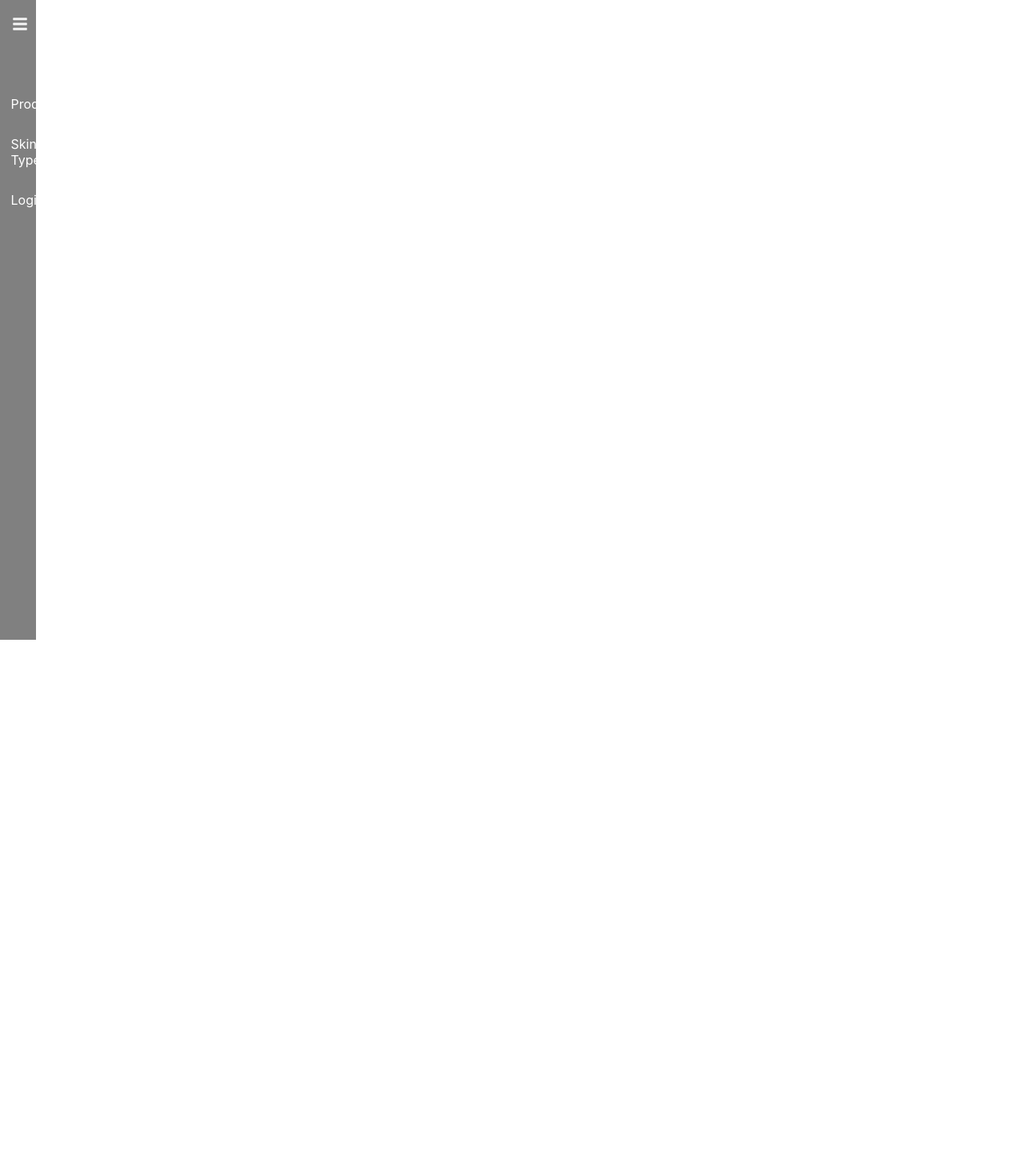
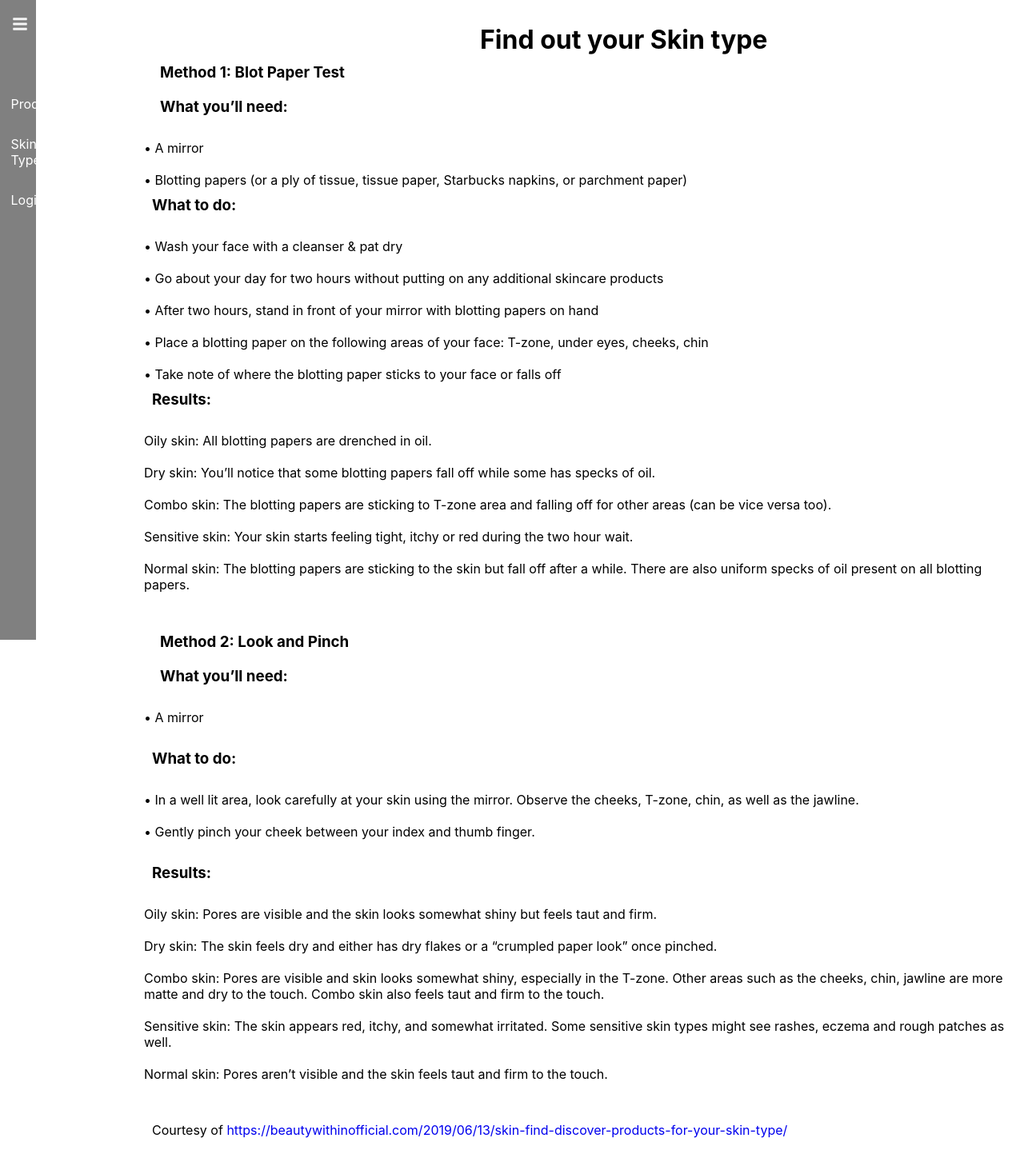
Before and after one commit to einpenguino/mernilicious-FE, a React (Create React App) app in the folder client/: page /HowToKnowYourSkinType in a window 1280 px wide. Shown: the whole page at 80% size. Before the commit the page ends 800 px from the top, so only its background shows below. Built offline with nearby package versions, Linux system fonts and the light colour scheme.

Commit message:
Add Homepage

```diff
--- a/client/package.json
+++ b/client/package.json
@@ -41,7 +41,9 @@
       "last 1 firefox version",
       "last 1 safari version"
     ]
-  }
+  },
+
+  "proxy":"http://localhost:5000"
 
 
 }
--- a/client/src/App.css
+++ b/client/src/App.css
@@ -409,6 +409,47 @@ rect{
       margin-top: -10px;
 }
 
+.Title{
+
+  margin-left: 600px;
+  margin-top: 30px;
+
+}
+
+.Title-1{
+      margin-left: 200px;
+      margin-top: 10px;
+}
+
+.list-1 {
+  margin-left: 180px;
+  margin-top: 30px;
+}
+
+
+.Title-2 {
+  margin-left: 180px;
+  padding:10px;
+  width: 300px;
+}
+
+.list-2 {
+  margin-left: 180px;
+}
+
+.Courtesy {
+  margin-left: 180px;
+  padding: 10px;
+}
+
+.Home-Title {
+
+  margin-left: 600px;
+  margin-top: 250px;
+  padding:20px;
+
+}
+
 /* Responsive layout - when the screen is less than 600px wide, make the two columns stack on top of each other instead of next to each other */
 @media screen and (max-width: 600px) {
 
--- a/client/src/Home.js
+++ b/client/src/Home.js
@@ -2,21 +2,21 @@ import logo from './logo.svg';
 import './App.css';
 import React, { useEffect, useState } from 'react';
 import NavBar from './NavBar';
-
+import {Link,useNavigate,useLocation} from 'react-router-dom';
 
 function Home() {
 
 
   return (
-    <div className="Home">
-      <header className="Home-header">
-
-       <div>
-        <h1></h1>
-       </div>
-
-      </header>
-    </div>
+    <div>
+      <div className="Home-Title">
+        <h1>Skin Mixology</h1>
+      </div>
+     <div className = "Title-1">
+          <p>A place for you to curate your own skincare regime base on your skin goal , using various products , across various skincare brands </p><br></br>
+          <p>But the most important step to building your skincare is to know you skintype. <Link to="/HowToKnowYourSkinType">Find out your skintype</Link></p><br></br>
+   </div>
+   </div>
   );
 }
 
--- a/client/src/HowToKnowYourSkinType.js
+++ b/client/src/HowToKnowYourSkinType.js
@@ -9,7 +9,78 @@ function HowToKnowYourSkinType() {
 
   return (
     <div>
-    <h1>Hi</h1>
+      <div className="Title">
+        <h1> Find out your Skin type</h1>
+      </div>
+     <div className = "Title-1">
+          <h3> Method 1: Blot Paper Test</h3><br></br>
+          <h3>What you’ll need:</h3>
+   </div>
+
+   <div className = "list-1">
+      • A mirror <br></br> <br></br>
+      • Blotting papers (or a ply of tissue, tissue paper, Starbucks napkins, or parchment paper)
+    </div>
+
+    <div className = "Title-2">
+        <h3> What to do:</h3><br></br>
+   </div>
+
+    <div className="list-2">
+          •	Wash your face with a cleanser & pat dry <br></br><br></br>
+          •	Go about your day for two hours without putting on any additional skincare products <br></br><br></br>
+          •	After two hours, stand in front of your mirror with blotting papers on hand<br></br><br></br>
+          •	Place a blotting paper on the following areas of your face: T-zone, under eyes, cheeks, chin<br></br><br></br>
+          •	Take note of where the blotting paper sticks to your face or falls off<br></br>
+    </div>
+
+    <div className = "Title-2">
+        <h3>Results:</h3><br></br>
+   </div>
+        <div className="list-2">
+          Oily skin: All blotting papers are drenched in oil.<br></br><br></br>
+          Dry skin: You’ll notice that some blotting papers fall off while some has specks of oil.<br></br><br></br>
+          Combo skin: The blotting papers are sticking to T-zone area and falling off for other areas (can be vice versa too).<br></br><br></br>
+          Sensitive skin: Your skin starts feeling tight, itchy or red during the two hour wait.<br></br><br></br>
+          Normal skin: The blotting papers are sticking to the skin but fall off after a while. There are also uniform specks of oil present on all blotting papers.<br></br><br></br>
+    </div>
+         <br></br>
+
+
+       <div className = "Title-1">
+          <h3> Method 2: Look and Pinch</h3><br></br>
+          <h3>What you’ll need:</h3>
+   </div>
+
+   <div className = "list-1">
+      • A mirror <br></br> <br></br>
+    </div>
+
+    <div className = "Title-2">
+        <h3> What to do:</h3><br></br>
+   </div>
+
+    <div className="list-2">
+         •	In a well lit area, look carefully at your skin using the mirror. Observe the cheeks, T-zone, chin, as well as the jawline.<br></br><br></br>
+         •	Gently pinch your cheek between your index and thumb finger.<br></br><br></br>
+    </div>
+
+    <div className = "Title-2">
+        <h3>Results:</h3><br></br>
+   </div>
+        <div className="list-2">
+          Oily skin: Pores are visible and the skin looks somewhat shiny but feels taut and firm.<br></br><br></br>
+          Dry skin: The skin feels dry and either has dry flakes or a “crumpled paper look” once pinched.<br></br><br></br>
+          Combo skin: Pores are visible and skin looks somewhat shiny, especially in the T-zone. Other areas such as the cheeks, chin, jawline are more matte and dry to the touch. Combo skin also feels taut and firm to the touch.<br></br><br></br>
+          Sensitive skin: The skin appears red, itchy, and somewhat irritated. Some sensitive skin types might see rashes, eczema and rough patches as well.<br></br><br></br>
+          Normal skin: Pores aren’t visible and the skin feels taut and firm to the touch.<br></br><br></br>
+    </div>
+         <br></br>
+
+    <div className = "Courtesy">
+        <p>Courtesy of <a href="https://beautywithinofficial.com/2019/06/13/skin-find-discover-products-for-your-skin-type/">https://beautywithinofficial.com/2019/06/13/skin-find-discover-products-for-your-skin-type/</a></p><br></br>
+   </div>
+
     </div>
 
   );
```
Also changed, not shown: 1 other file (tests, documents, lock files or other folders).
